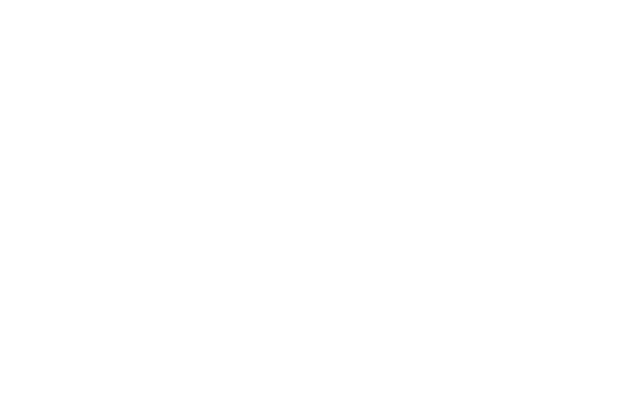
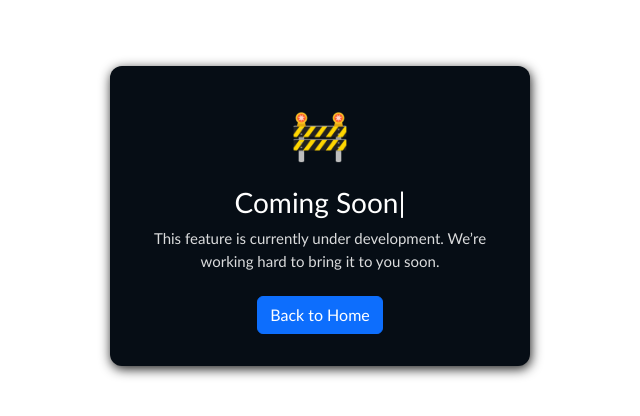
Before and after one commit to Anderson-Moreton/personal-website, an Angular app in the folder frontend/: page /coming-soon in a window 1280 px wide. Before the commit this address led to /. Shown: the part 104-520 px from the top of the page, without its empty margins (320-960 px from the left). Built offline with nearby package versions, Linux system fonts and the light colour scheme.

Commit message:
feat: replace native alerts with notifications and add coming soon page

```diff
--- a/frontend/src/app/contact/contact.component.html
+++ b/frontend/src/app/contact/contact.component.html
@@ -1,6 +1,6 @@
 <main class="contactPage">
   <section>
-      <form (ngSubmit)="submitForm()">
+      <form #contactForm="ngForm" (ngSubmit)="submitForm(contactForm)">
         <div class="form-upload">
           <h4>Leave your message</h4>
         </div>
--- a/frontend/src/app/contact/contact.component.ts
+++ b/frontend/src/app/contact/contact.component.ts
@@ -1,7 +1,8 @@
 import { Component } from '@angular/core';
 import { CommonModule } from '@angular/common';
-import { FormsModule } from '@angular/forms';
+import { FormsModule, NgForm } from '@angular/forms';
 import { ContactService } from '../services/contact.service';
+import { NotificationService } from '../services/notification.service';
 
 @Component({
   selector: 'app-contact',
@@ -27,24 +28,15 @@ export class ContactComponent {
   // UI state
   loading = false;
 
-  constructor(private contactService: ContactService) {}
+  constructor(
+    private contactService: ContactService,
+    private notificationService: NotificationService
+  ) {}
 
-  submitForm(): void {
+  submitForm(form: NgForm): void {
 
-    // Required fields validation
-    if (
-      !this.firstName.trim() ||
-      !this.lastName.trim() ||
-      !this.email.trim() ||
-      !this.messageText.trim()
-    ) {
-      alert('Please fill in all fields.');
-      return;
-    }
-
-    // Email validation
-    if (!this.isValidEmail(this.email)) {
-      alert('Please enter a valid email address.');
+  if (form.invalid) {
+    this.notificationService.warning('Please fill in all fields.');
     return;
   }
 
@@ -59,14 +51,13 @@ export class ContactComponent {
 
   this.contactService.sendMessage(payload).subscribe({
     next: () => {
-        alert('Your message was sent successfully!');
-        this.resetForm();
       this.loading = false;
+      this.notificationService.success('Your message was sent successfully!');
+      form.resetForm(); // 👈 limpa tudo corretamente
     },
-      error: (error) => {
-        console.error('Error sending contact message:', error);
-        alert('Failed to send message. Please try again later.');
+    error: () => {
       this.loading = false;
+      this.notificationService.error('Failed to send message.');
     }
   });
 }
--- a/frontend/src/app/message-modal/message-modal.component.ts
+++ b/frontend/src/app/message-modal/message-modal.component.ts
@@ -2,6 +2,7 @@ import { Component, EventEmitter, Output, ViewChild, ElementRef } from '@angular
 import { CommonModule } from '@angular/common';
 import { FormsModule } from '@angular/forms';
 import { TestimonialService } from '../services/testimonials.service';
+import { NotificationService } from '../services/notification.service';
 
 @Component({
   selector: 'app-message-modal',
@@ -22,7 +23,10 @@ export class MessageModalComponent {
   @ViewChild('imagePreview') imagePreview!: ElementRef<HTMLImageElement>;
   @ViewChild('cardIcon') cardIcon!: ElementRef<HTMLElement>;
 
-  constructor(private testimonialService: TestimonialService) {}
+  constructor(
+    private testimonialService: TestimonialService,
+    private notificationService: NotificationService
+  ) {}
 
   onFileChange(event: Event): void {
     const input = event.target as HTMLInputElement;
@@ -43,12 +47,12 @@ export class MessageModalComponent {
   const message = this.messageText.trim();
 
   if (message.length < this.MIN_MESSAGE_LENGTH) {
-    alert('Message must be at least 10 characters.');
+    this.notificationService.warning('Message must be at least 10 characters.');
     return;
   }
 
   if (message.length > this.MAX_MESSAGE_LENGTH) {
-    alert('Message cannot exceed 200 characters.');
+    this.notificationService.warning('Message cannot exceed 200 characters.');
     return;
   }
 
@@ -63,11 +67,11 @@ export class MessageModalComponent {
 
   this.testimonialService.sendTestimonial(formData).subscribe({
     next: () => {
-      alert('Thank you for your testimonial!');
+      this.notificationService.success('Thank you for your testimonial!');
       this.close.emit();
     },
     error: () => {
-      alert('Failed to send testimonial.');
+      this.notificationService.error('Failed to send testimonial.');
     }
   });
 }
--- a/frontend/src/app/my-repository/my-repository.component.html
+++ b/frontend/src/app/my-repository/my-repository.component.html
@@ -1,9 +1,9 @@
 <main class="my-repository">
   <section>
-      <div class="form-repository">
+      <div class="form-repository mb-5">
         <h4>My Repository</h4>
       </div>
-      <div class="row row-cols-1 row-cols-sm-2 row-cols-lg-3 g-4 ms-1 me-1">
+      <div class="row row-cols-1 row-cols-sm-2 row-cols-lg-3 g-4 ms-1 me-1 mt-2">
         <div class="col" *ngFor="let project of projects">
           <div class="card card-item h-100">
             <img [src]="project.image" [alt]="project.title" />
@@ -16,7 +16,7 @@
             </div>
 
             <div class="card-button mt-auto">
-              <a routerLink="/coming-soon" target="_blank" class="btn btn-primary w-100">
+              <a routerLink="/coming-soon" target="_self" class="btn btn-primary w-100">
                 View more
               </a>
             </div>
--- a/frontend/src/app/my-repository/my-repository.component.ts
+++ b/frontend/src/app/my-repository/my-repository.component.ts
@@ -15,23 +15,23 @@ export class MyRepositoryComponent {
 
   projects = [
     {
-      title: 'Personal Website',
+      title: 'Project under development',
       description:
-        'Website developed to showcase my projects using HTML, CSS, Bootstrap, JavaScript and Angular.',
+        'The project is still in progress. More details will be available soon.',
       image: 'assets/img/profileRepository.png',
       link: 'https://github.com/Anderson-Moreton'
     },
     {
-      title: 'Dashboard Power BI',
+      title: 'Project under development ',
       description:
-        'Interactive dashboard for data analysis and decision support.',
+        'The project is still in progress. More details will be available soon.',
       image: 'assets/img/profileRepository.png',
       link: 'https://github.com/Anderson-Moreton'
     },
     {
-      title: 'Web System',
+      title: 'Project under development ',
       description:
-        'Responsive web system focused on usability and best development practices.',
+        'The project is still in progress. More details will be available soon.',
       image: 'assets/img/profileRepository.png',
       link: 'https://github.com/Anderson-Moreton'
     }
--- a/frontend/src/app/pages/coming-soon/coming-soon.component.css
+++ b/frontend/src/app/pages/coming-soon/coming-soon.component.css
@@ -0,0 +1,51 @@
+.coming-soon-container {
+  min-height: 80vh;
+  display: flex;
+  align-items: center;
+  justify-content: center;
+  padding: 1rem;
+}
+
+.coming-soon-card {
+  max-width: 420px;
+  width: 100%;
+  padding: 2rem;
+  text-align: center;
+  border-radius: 12px;
+  background-color: #060d15;
+  color: #ffffff;
+  box-shadow: 1px 3px 12px #1c1c1c;
+  animation: fadeIn 0.4s ease-in-out;
+}
+
+.coming-soon-card .icon {
+  font-size: 48px;
+  margin-bottom: 1rem;
+}
+
+.coming-soon-card h1 {
+  font-size: 28px;
+  margin-bottom: 0.5rem;
+}
+
+.coming-soon-card p {
+  font-size: 15px;
+  opacity: 0.85;
+  margin-bottom: 1.5rem;
+}
+
+.coming-soon-card .actions {
+  display: flex;
+  justify-content: center;
+}
+
+@keyframes fadeIn {
+  from {
+    opacity: 0;
+    transform: translateY(8px);
+  }
+  to {
+    opacity: 1;
+    transform: translateY(0);
+  }
+}
--- a/frontend/src/app/pages/coming-soon/coming-soon.component.html
+++ b/frontend/src/app/pages/coming-soon/coming-soon.component.html
@@ -1,4 +1,17 @@
-<div class="container text-center mt-5">
-  <h3>Coming soon 🚧</h3>
-  <p>This page is under construction.</p>
+<div class="coming-soon-container">
+  <div class="coming-soon-card">
+    <div class="icon">🚧</div>
+
+    <h1>Coming Soon</h1>
+    <p>
+      This feature is currently under development.
+      We’re working hard to bring it to you soon.
+    </p>
+
+    <div class="actions">
+      <a class="btn btn-primary" (click)="goHome()">
+        Back to Home
+      </a>
+    </div>
+  </div>
 </div>
--- a/frontend/src/app/pages/coming-soon/coming-soon.component.ts
+++ b/frontend/src/app/pages/coming-soon/coming-soon.component.ts
@@ -1,13 +1,19 @@
 import { Component } from '@angular/core';
-import { SidebarComponent } from '../../shared/sidebar/sidebar.component';
-import { NavbarComponent } from '../../shared/navbar/navbar.component';
+import { CommonModule } from '@angular/common';
+import { Router } from '@angular/router';
 
 @Component({
   selector: 'app-coming-soon',
-  imports: [ ],
+  standalone: true,
+  imports: [CommonModule],
   templateUrl: './coming-soon.component.html',
-  styleUrl: './coming-soon.component.css',
+  styleUrls: ['./coming-soon.component.css']
 })
 export class ComingSoonComponent {
 
+  constructor(private router: Router) {}
+
+  goHome(): void {
+    this.router.navigate(['home']);
+  }
 }
--- /dev/null
+++ b/frontend/src/app/services/notification.service.ts
@@ -0,0 +1,35 @@
+import { Injectable } from '@angular/core';
+
+@Injectable({
+  providedIn: 'root',
+})
+export class NotificationService {
+
+  show(message: string, type: 'success' | 'error' | 'warning') {
+    const toast = document.createElement('div');
+    toast.className = `custom-toast ${type}`;
+    toast.innerText = message;
+
+    document.body.appendChild(toast);
+
+    setTimeout(() => toast.classList.add('show'), 50);
+
+    setTimeout(() => {
+      toast.classList.remove('show');
+      setTimeout(() => toast.remove(), 300);
+    }, 3000);
+  }
+
+  success(message: string) {
+    this.show(message, 'success');
+  }
+
+  error(message: string) {
+    this.show(message, 'error');
+  }
+
+  warning(message: string) {
+    this.show(message, 'warning');
+  }
+
+}
--- a/frontend/src/styles.css
+++ b/frontend/src/styles.css
@@ -112,3 +112,39 @@ a.navbar-brand.fs-4 {
   opacity: 1;
   transform: translateY(0);
 }
+
+/* Custom Toast */
+.custom-toast {
+  position: fixed;
+  bottom: 20px;
+  right: 20px;
+  min-width: 260px;
+  padding: 12px 18px;
+  border-radius: 8px;
+  color: #fff;
+  font-size: 14px;
+  box-shadow: 1px 3px 12px #1c1c1c;
+  opacity: 0;
+  transform: translateY(20px);
+  transition: all 0.3s ease;
+  z-index: 9999;
+}
+
+.custom-toast.show {
+  opacity: 1;
+  transform: translateY(0);
+}
+
+.custom-toast.success {
+  background-color: #060d15;
+  border-left: 4px solid #3effbe;
+}
+
+.custom-toast.error {
+  background-color: #e67676;
+}
+
+.custom-toast.warning {
+  background-color: #0a1625;
+  border-left: 4px solid #f5c542;
+}
```
Also changed, not shown: frontend/src/app/app.routes.ts (+7 -0 lines), frontend/src/app/message-modal/message-modal.component.html (line endings or trailing spaces), 1 other file (tests, documents, lock files or other folders). Lines whose indentation alone changed are shown as unchanged.
